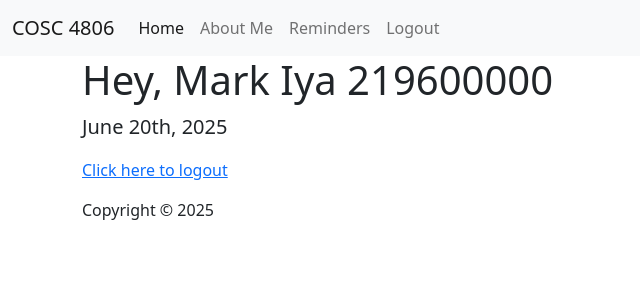
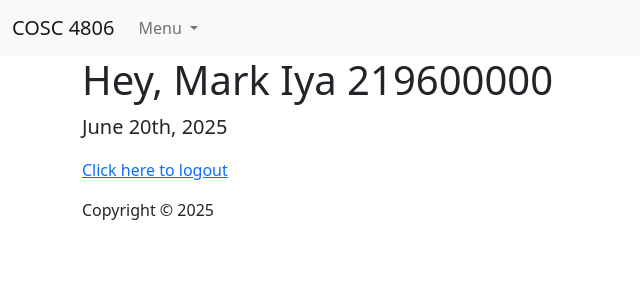
Before and after one commit to miya-algoma/cosc-4806-4, a PHP site: page / in a window 1280 px wide. Shown: the top 300 px of the page, without its empty margins (0-640 px from the left). Run offline with PHP 8.4, Linux system fonts and the light colour scheme; the visitor is signed in with stand-in values (Sample User, id 1); data that the repository does not hold is empty.

Commit message:
Refactored navbar into dropdown layout with all links under menu

```diff
--- a/app/views/templates/header.php
+++ b/app/views/templates/header.php
@@ -23,29 +23,21 @@
 
     <div class="collapse navbar-collapse" id="navbarNav">
       <ul class="navbar-nav me-auto mb-2 mb-lg-0">
-
-          <li class="nav-item">
-            <a class="nav-link active" href="/home">Home</a>
+        <li class="nav-item dropdown">
+          <a class="nav-link dropdown-toggle" href="#" id="navbarDropdown" role="button" data-bs-toggle="dropdown" aria-expanded="false">
+            Menu
+          </a>
+          <ul class="dropdown-menu" aria-labelledby="navbarDropdown">
+            <li><a class="dropdown-item" href="/home">Home</a></li>
+            <li><a class="dropdown-item" href="/about">About Me</a></li>
+            <?php if (isset($_SESSION['username']) && strtolower($_SESSION['username']) === 'admin'): ?>
+              <li><a class="dropdown-item" href="/reports">Reports</a></li>
+            <?php endif; ?>
+            <li><a class="dropdown-item" href="/reminders">Reminders</a></li>
+            <li><hr class="dropdown-divider"></li>
+            <li><a class="dropdown-item" href="/logout">Logout</a></li>
+          </ul>
         </li>
-
-          <li class="nav-item">
-            <a class="nav-link" href="/about">About Me</a>
-          </li>
-
-          <?php if (isset($_SESSION['username']) && strtolower($_SESSION['username']) === 'admin'): ?>
-            <li class="nav-item">
-              <a class="nav-link" href="/reports">Reports</a>
-            </li>
-          <?php endif; ?>
-
-          <li class="nav-item">
-            <a class="nav-link" href="/reminders">Reminders</a>
-          </li>
-
-          <li class="nav-item">
-            <a class="nav-link" href="/logout">Logout</a>
-          </li>
-
       </ul>
     </div>
   </div>
```
Lines whose indentation alone changed are shown as unchanged.
